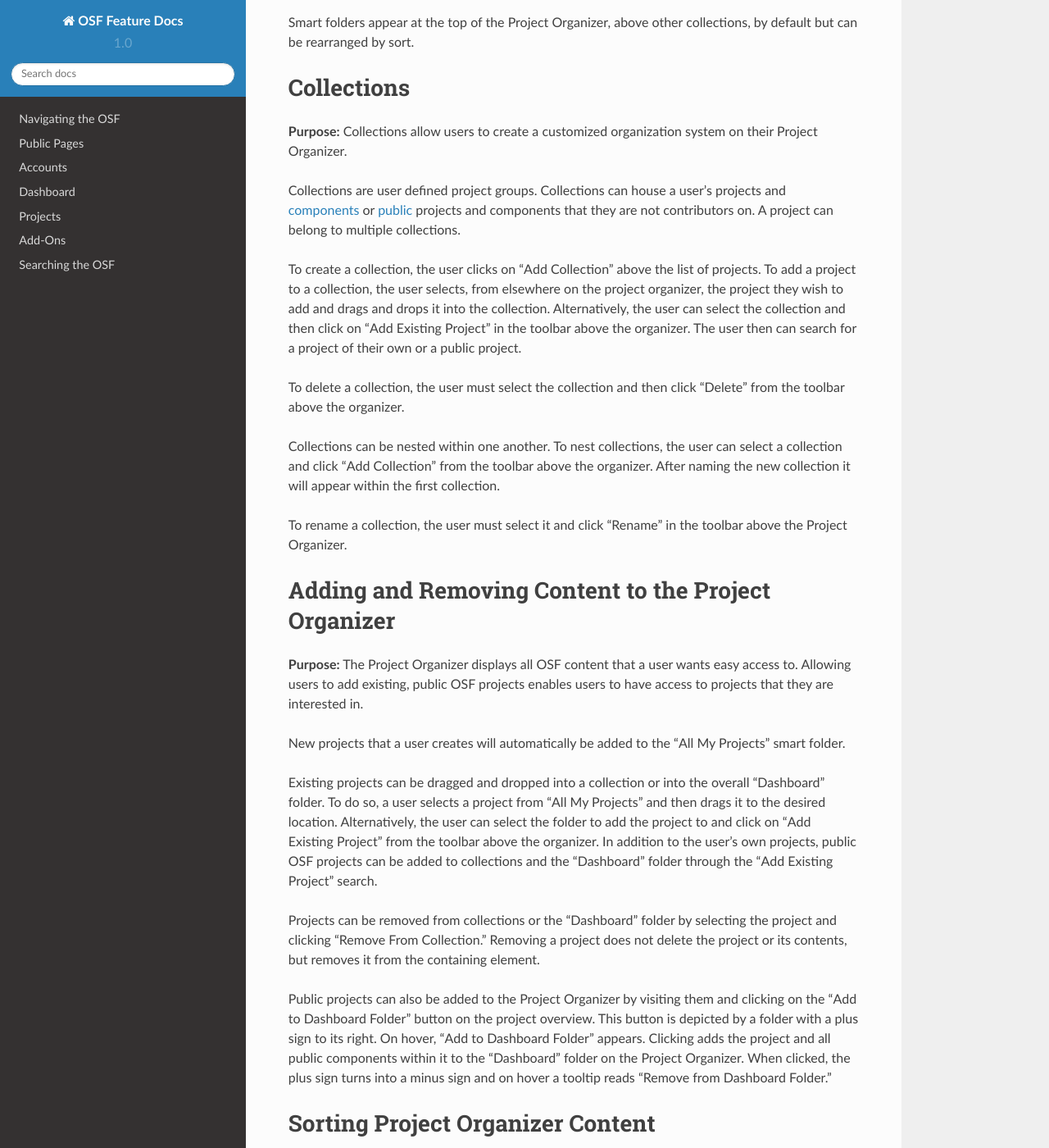
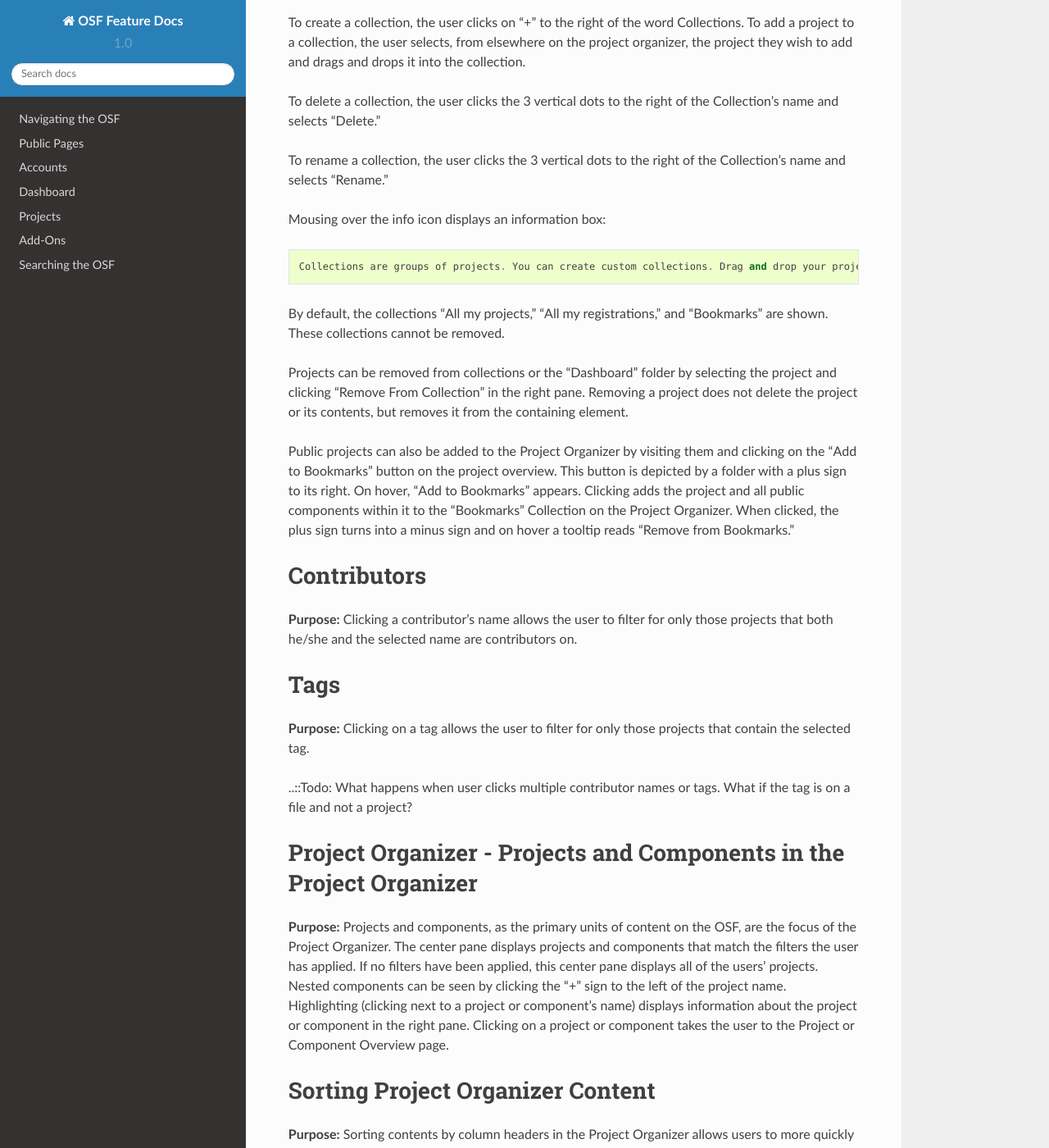
Before and after one commit to CenterForOpenScience/OSFDocs, a Sphinx documentation site: the page built from docs/dashboard/organizer.rst, in a window 1280 px wide and 1400 px high, scrolled down 853 px. Shown: the whole window at 82% size. Built offline with Sphinx 7.4.7 and the Read the Docs theme 2.0.0, drawn with Linux system fonts in a browser that asks for light colours; some of the changed text lies outside the part shown.

Commit message:
my Projects and Project Organizer

```diff
--- a/docs/dashboard/organizer.rst
+++ b/docs/dashboard/organizer.rst
@@ -1,115 +1,83 @@
 
-**Purpose:** The Project Organizer houses most of the functionality on the user’s dashboard. It lists projects and allows
-the user to sort and act on those projects.
+**Purpose:** My Projects houses most of the functionality on the user’s dashboard. It lists projects and allows
+the user to sort and act on those projects. The Project Organizer is the center of the My Projects page.
 
-The Project Organizer is the left half of the "My Dashboard" page. It consists of several action buttons that allow the
-user to manipulate their organizational system as well as a list of all of the user’s projects
-and registrations.
+My Projects is found by clicking "My Projects" in the blue navigation bar or by going to osf.io/myprojects when logged in.
 
-Contents of the Project Organizer can be searched through by clicking on “Search” in the toolbar above the organizer.
+Contents of the Project Organizer can be searched through by typing in the "Filter displayed projects” field in the top right of the page.
 
-Projects and Components in the Project Organizer
-----------------
-**Purpose:** Projects and components, as the primary units of content on the OSF, are the focus of the
-Project Organizer. Several basic actions can be performed on projects and components via the organizer.
+My Projects consists of 3 panes. The left pane is a Filter pane and provides options for filtering which projects are displayed. The center pane is the Project Organizer, displaying project titles, contributors, and date last modified. The right pane is the Information Panel, displaying information about or recent activity on a selected project or component.
 
-To rename a project or component, users can select it and click on the “Rename” button in the toolbar above the organizer.
-
-To open a project or component and visit its overview page, users can click on the title or select it and click on
-“Open” in the toolbar above the organizer.
-
-Smart Folders
------------
-**Purpose:** Smart folders automatically group projects into system-defined categories.
-
-Two smart folders appear by default in the user’s dashboard: “All my registrations” and “All my projects.”
-Smart folders cannot be deleted or removed. In “All my registrations” the user’s complete set of registrations
-appear. Retracted registrations do not appear in this list. In “All my projects” the complete set of the user’s projects are shown.
-
-Smart folders appear at the top of the Project Organizer, above other collections, by default but can be rearranged by sort.
+Filter Pane
+-------------
+**Purpose:** The filter pane provides users with several options for filtering the projects displayed in the Project Organizer. The first section is Collections, followed by Contributors, then Tags. Each section displays only four entries. Forward and backward arrows allow users to access more options for filtering
 
 Collections
-------------
+----------
 **Purpose:** Collections allow users to create a customized organization system on their Project Organizer.
 
 Collections are user defined project groups. Collections can house a user’s projects and :ref:`components <components>` or
 :ref:`public <privacy>` projects and components that they are not contributors on. A project can belong to multiple collections.
 
-To create a collection, the user clicks on “Add Collection” above the list of projects. To add a project to a collection,
+To create a collection, the user clicks on “+” to the right of the word Collections. To add a project to a collection,
 the user selects, from elsewhere on the project organizer, the project they wish to add and drags and drops it into the
-collection. Alternatively, the user can select the collection and then click on “Add Existing Project” in the toolbar above
-the organizer. The user then can search for a project of their own or a public project.
+collection.
 
-To delete a collection, the user must select the collection and then click “Delete” from the toolbar above the organizer.
+To delete a collection, the user clicks the 3 vertical dots to the right of the Collection's name and selects "Delete."
 
-Collections can be nested within one another. To nest collections, the user can select a collection and click
-“Add Collection” from the toolbar above the organizer. After naming the new collection it will appear within the first collection.
+To rename a collection, the user clicks the 3 vertical dots to the right of the Collection's name and selects "Rename."
 
-To rename a collection, the user must select it and click “Rename” in the toolbar above the Project Organizer.
+Mousing over the info icon displays an information box::
 
-Adding and Removing Content to the Project Organizer
-----------------
-**Purpose:** The Project Organizer displays all OSF content that a user wants easy access to. Allowing users to add
-existing, public OSF projects enables users to have access to projects that they are interested in.
+    Collections are groups of projects. You can create custom collections. Drag and drop your projects or bookmarked projects to add them.
 
-New projects that a user creates will automatically be added to the "All My Projects" smart folder.
-
-Existing projects can be dragged and dropped into a collection or into the overall "Dashboard" folder. To do so, a user
-selects a project from “All My Projects” and then drags it to the desired location. Alternatively, the user can select
-the folder to add the project to and click on “Add Existing Project” from the toolbar above the organizer. In addition
-to the user’s own projects, public OSF projects can be added to collections and the "Dashboard" folder through the
-“Add Existing Project” search.
+By default, the collections "All my projects," "All my registrations," and "Bookmarks" are shown. These collections cannot be removed.
 
 Projects can be removed from collections or the "Dashboard" folder by selecting the project and clicking “Remove From
-Collection.” Removing a project does not delete the project or its contents, but removes it from the containing element.
+Collection” in the right pane. Removing a project does not delete the project or its contents, but removes it from the containing element.
 
-Public projects can also be added to the Project Organizer by visiting them and clicking on the “Add to Dashboard Folder”
+Public projects can also be added to the Project Organizer by visiting them and clicking on the “Add to Bookmarks”
 button on the project overview. This button is depicted by a folder with a plus sign to its right. On hover, “Add to
-Dashboard Folder” appears. Clicking adds the project and all public components within it to the "Dashboard" folder on the
-Project Organizer. When clicked, the plus sign turns into a minus sign and on hover a tooltip reads “Remove from Dashboard Folder.”
+Bookmarks” appears. Clicking adds the project and all public components within it to the "Bookmarks" Collection on the
+Project Organizer. When clicked, the plus sign turns into a minus sign and on hover a tooltip reads “Remove from Bookmarks."
+
+Contributors
+----------
+**Purpose:** Clicking a contributor's name allows the user to filter for only those projects that both he/she and the selected name are contributors on.
+
+Tags
+----------
+**Purpose:** Clicking on a tag allows the user to filter for only those projects that contain the selected tag.
+
+..::Todo: What happens when user clicks multiple contributor names or tags. What if the tag is on a file and not a project?
+
+
+Project Organizer - Projects and Components in the Project Organizer
+-----------
+
+**Purpose:** Projects and components, as the primary units of content on the OSF, are the focus of the
+Project Organizer. The center pane displays projects and components that match the filters the user has applied. If no filters have been applied, this center pane displays all of the users' projects. Nested components can be seen by clicking the "+" sign to the left of the project name. Highlighting (clicking next to a project or component's name) displays information about the project or component in the right pane. Clicking on a project or component takes the user to the Project or Component Overview page.
+
 
 Sorting Project Organizer Content
 ------------
 **Purpose:** Sorting contents by column headers in the Project Organizer allows users to more quickly find an item that they are looking for.
 
-The Project Organizer can sort its contents by Name, in alphabetical or reverse alphabetical order. Contents are sorted
-within their hierarchy such that top level items like smart folders and any top level collections or projects are sorted
-alphabetically. Within a smart folder, collection, or project, contents are also sorted alphabetically. For example, a
-dashboard that had this content order:
+The Project Organizer can sort its contents by Name, in alphabetical or reverse alphabetical order, or by Date Last Modified. By default, content is sorted by Date Last Modified. Within a collection or project, contents are also sorted according to date last modified by default.
 
 
-* All my projects
-    * Kiwi
-    * Apples
-    * Melon
-* All my registrations
-    * Melon
-    * Apples
-    * Kiwi
-* Dinosaurs
-    * Reptar
-    * Triceratops
-    * Barney
-* Snakes
-    * Kaa
-    * Nagini
-    * Boa Constrictor
+Information Panel
+----------
 
-When sorted in reverse alphabetical order would appear as:
+**Purpose:** The right pane of the Project Organizer displays information about the selected proejct or component in two tabs: Information and Recent Activity.
 
-* Snakes
-    * Nagini
-    * Kaa
-    * Boa Constrictor
-* Dinosaurs
-    * Triceratops
-    * Reptar
-    * Barney
-* All My registrations
-    * Melon
-    * Kiwi
-    * Apples
-* All my projects
-    * Melon
-    * Kiwi
-    * Apples
+If the project is part of a Collection, a button appears at the top of the panel, "Remove from collection."
+
+Information tells the user::
+
+    Visibility: (Public or Private)
+    Category: (Project or component category)
+    Last modified: (date last modified)
+    Tags applied to the project
+
+Activity show the user the most recent 6 logged actions on the project as well as which contributor took the action. A link at the end of the list provides the user the option to Show more entries.
```
